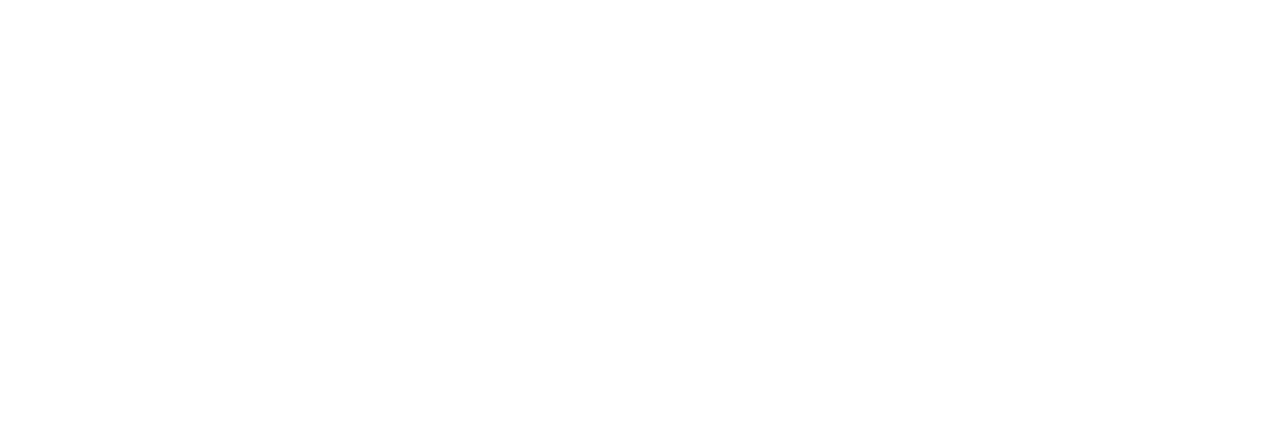
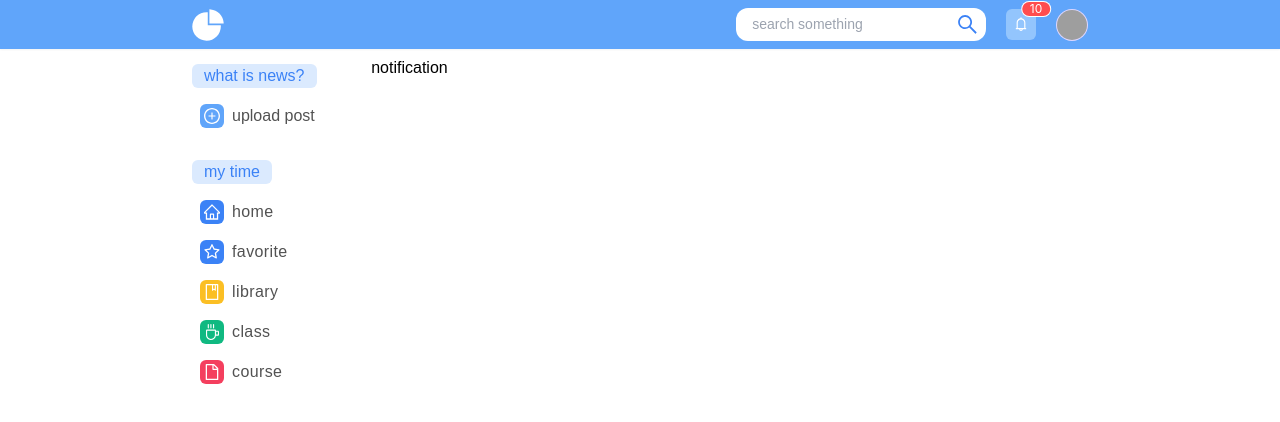
Before and after one commit to NaraGain/fornt_edu, a React (Create React App) app: page /notification in a window 1280 px wide. Before the commit this address had no page. Shown: the top 422 px of the page. Built offline with nearby package versions, Linux system fonts and the light colour scheme; grey boxes are pictures that could not be loaded; a web font is replaced by a local one.

Commit message:
update new ui 2024-03-13

```diff
--- a/src/App.tsx
+++ b/src/App.tsx
@@ -41,6 +41,7 @@
           <Route path='/library' element={<Library></Library>}></Route>
           <Route path='/class' element={<Classes/>}></Route>
           <Route path='/about' element={<About/>}></Route>
+          <Route path='/notification' element={<h1>notification</h1>}></Route>
         </Route>
         <Route path='/test' element={<Test/>}></Route>
       </Routes>
--- a/src/components/navbar.tsx
+++ b/src/components/navbar.tsx
@@ -31,12 +31,15 @@
   }
 
   const items:MenuProps['items'] = [{
-    label: <div className="flex gap-3">
+    label:<Link to={"/profile"}>
+    <div className="flex gap-3">
           <div className="bg-blue-500 px-1 rounded-md">
             <UserOutlined style={{color:'white'}}/>
           </div>
-         <Link to={"/profile"}>profile</Link>
-      </div>,
+        profile
+      </div>
+      </Link>
+      ,
     key : 0,
   },
   {
--- a/src/components/notification.tsx
+++ b/src/components/notification.tsx
@@ -1,17 +1,22 @@
 import React from "react"
 import { BellOutlined } from "@ant-design/icons"
-import { Badge } from "antd"
+import { Badge, Dropdown, Space } from "antd"
+import { Link } from "react-router-dom"
+
+
+
+
 export const Notification:React.FC = () => {
-        return <>
-        <Badge size="small" count={10}>
+        return <button className="active:bg-blue-400 bg-blue-300 rounded-md">
+                 <Badge size="small" count={10}>
                   <div className="
-                  bg-blue-300
+
                   text-white
                    p-2 rounded-md">
-                  <BellOutlined/>
+                    <Link to={"/notification"}>
+                    <BellOutlined/>
+                    </Link>
                   </div>
-
                 </Badge>
-
-        </>
+        </button>
 }
--- a/src/components/searchBtn.tsx
+++ b/src/components/searchBtn.tsx
@@ -4,10 +4,16 @@
 
 export const SearchBtn:React.FC = () =>{
 
-    return <>
-    <SearchOutlined
-     className="text-[1.3rem] text-white"/>
-    </>
+    return <div className="flex">
+       <input
+        placeholder="search something"
+        className="rounded-l-xl text-[14px]  py-1.5 px-4"/>
+        <div className="bg-white flex justify-center items-center px-2 text-center rounded-r-xl">
+        <SearchOutlined
+     className="text-[1.3rem] text-blue-500"/>
+        </div>
+
+    </div>
 
 
 }
--- a/src/layout/mainLayout.tsx
+++ b/src/layout/mainLayout.tsx
@@ -13,7 +13,7 @@
                 <LeftBar/>
                 </div>
                 </div>
-        <div className="basis-[80%] ">
+        <div className="basis-[80%]">
         <Outlet/>
         </div>
             </div>
--- a/src/page/profile/components/headerProfile.tsx
+++ b/src/page/profile/components/headerProfile.tsx
@@ -16,7 +16,7 @@
     return    <div className="dark:bg-zinc-900 flex
      items-center w-full
      static py-7
-     rounded-xl bg-neutral-50 shadow-sm ">
+     rounded-xl     bg-gradient-to-l from-blue-50 to-white ">
     <div className="grid grid-cols-3 w-full text-center text-[20px]">
         <div className="basis-1/3
             space-y-2
```
